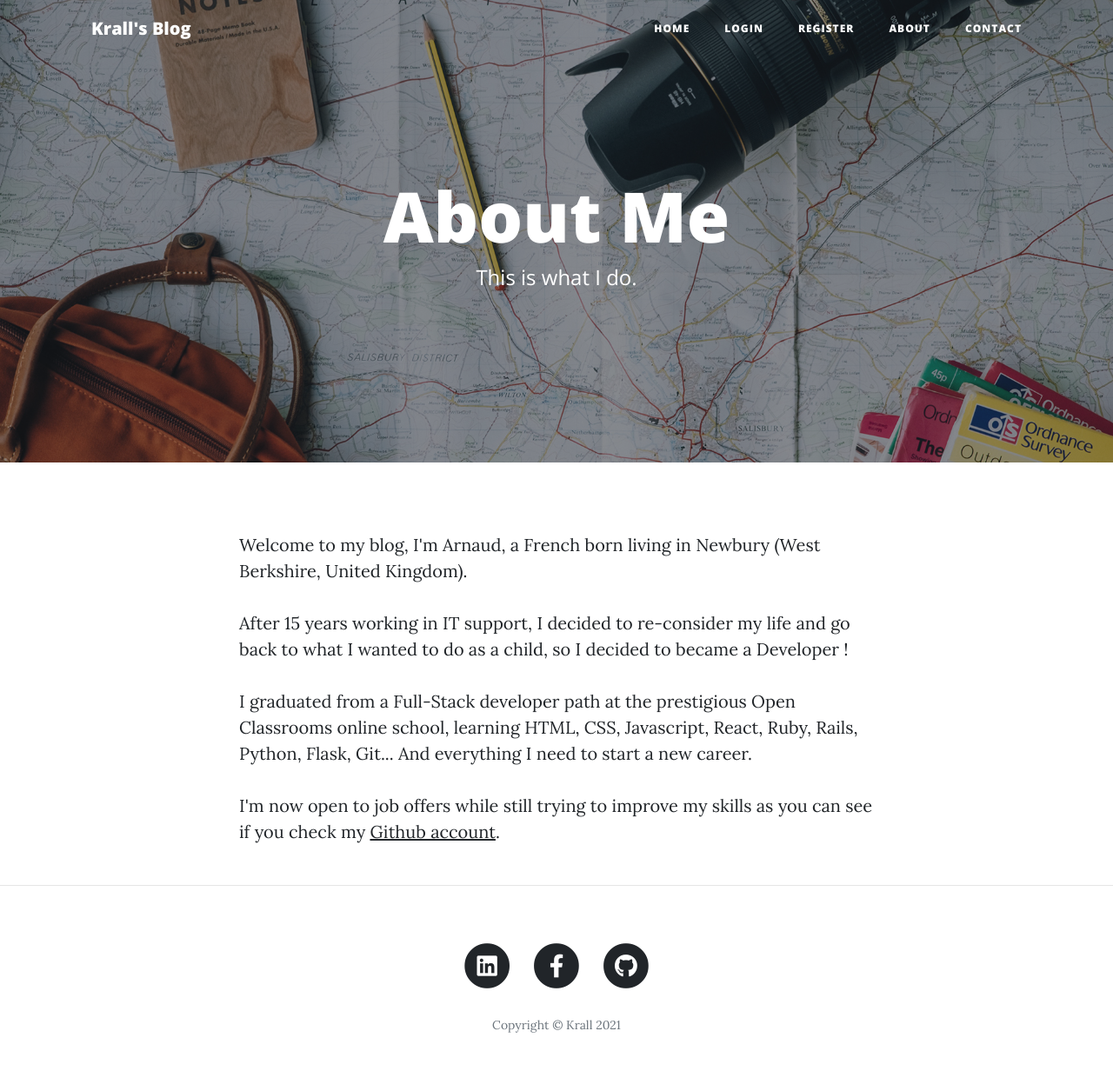
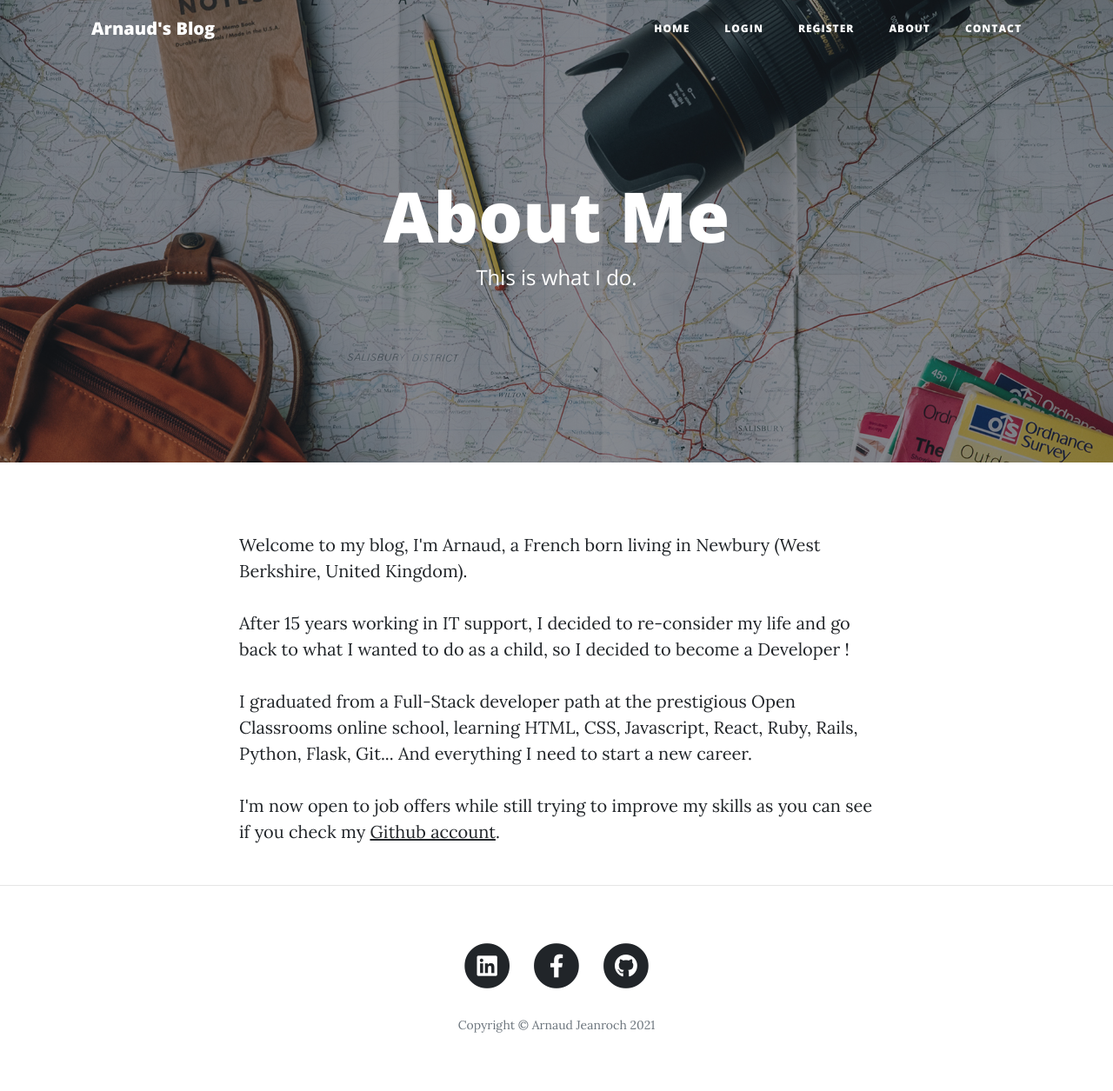
Before and after one commit to krallnyx/Blog_REST, a Flask app: page /about in a window 1280 px wide. Shown: the whole page at 87% size. Run offline with Flask 2, Linux system fonts and the light colour scheme; some libraries are stand-ins or nearby versions.

Commit message:
Change title and correct a Typo in About + new image on home page's banner

```diff
--- a/templates/about.html
+++ b/templates/about.html
@@ -20,7 +20,7 @@
     <div class="row">
       <div class="col-lg-8 col-md-10 mx-auto">
         <p>Welcome to my blog, I'm Arnaud, a French born living in Newbury (West Berkshire, United Kingdom).</p>
-        <p>After 15 years working in IT support, I decided to re-consider my life and go back to what I wanted to do as a child, so I decided to became a Developer !</p>
+        <p>After 15 years working in IT support, I decided to re-consider my life and go back to what I wanted to do as a child, so I decided to become a Developer !</p>
         <p>I graduated from a Full-Stack developer path at the prestigious Open Classrooms online school, learning HTML, CSS, Javascript, React, Ruby, Rails, Python, Flask, Git... And everything I need to start a new career.</p>
         <p>I'm now open to job offers while still trying to improve my skills as you can see if you check my <a href="https://github.com/krallnyx">Github account</a>.</p>
       </div>
--- a/templates/footer.html
+++ b/templates/footer.html
@@ -29,7 +29,7 @@
               </a>
             </li>
           </ul>
-          <p class="copyright text-muted">Copyright &copy; Krall 2021</p>
+          <p class="copyright text-muted">Copyright &copy; Arnaud Jeanroch 2021</p>
         </div>
       </div>
     </div>
--- a/templates/header.html
+++ b/templates/header.html
@@ -5,10 +5,10 @@
 
   <meta charset="utf-8">
   <meta name="viewport" content="width=device-width, initial-scale=1, shrink-to-fit=no">
-  <meta name="description" content="Krall's Blog">
-  <meta name="author" content="Krall">
+  <meta name="description" content="Arnaud's Blog">
+  <meta name="author" content="Arnaud Jeanroch">
 
-  <title>Krall's Blog</title>
+  <title>Arnaud's Blog</title>
 
   <!-- Bootstrap core CSS -->
   <link href="{{ url_for('static', filename='vendor/bootstrap/css/bootstrap.min.css') }}" rel="stylesheet">
@@ -28,7 +28,7 @@
  <!-- Navigation -->
   <nav class="navbar navbar-expand-lg navbar-light fixed-top" id="mainNav">
     <div class="container">
-      <a class="navbar-brand" href="{{url_for('get_all_posts')}}">Krall's Blog</a>
+      <a class="navbar-brand" href="{{url_for('get_all_posts')}}">Arnaud's Blog</a>
       <button class="navbar-toggler navbar-toggler-right" type="button" data-toggle="collapse" data-target="#navbarResponsive" aria-controls="navbarResponsive" aria-expanded="false" aria-label="Toggle navigation">
         Menu
         <i class="fas fa-bars"></i>
--- a/templates/index.html
+++ b/templates/index.html
@@ -1,13 +1,13 @@
 {% include "header.html" %}
 
   <!-- Page Header -->
-  <header class="masthead" style="background-image: url('https://images.unsplash.com/photo-1470092306007-055b6797ca72?ixlib=rb-1.2.1&auto=format&fit=crop&w=668&q=80')">
+  <header class="masthead" style="background-image: url('https://images.unsplash.com/photo-1571171637578-41bc2dd41cd2?ixid=MXwxMjA3fDB8MHxwaG90by1wYWdlfHx8fGVufDB8fHw%3D&ixlib=rb-1.2.1&auto=format&fit=crop&w=1950&q=80')">
     <div class="overlay"></div>
     <div class="container">
       <div class="row">
         <div class="col-lg-8 col-md-10 mx-auto">
           <div class="site-heading">
-            <h1>Krall's Blog</h1>
+            <h1>Arnaud's Blog</h1>
             <span class="subheading">A collection of random musings.</span>
           </div>
         </div>
```
